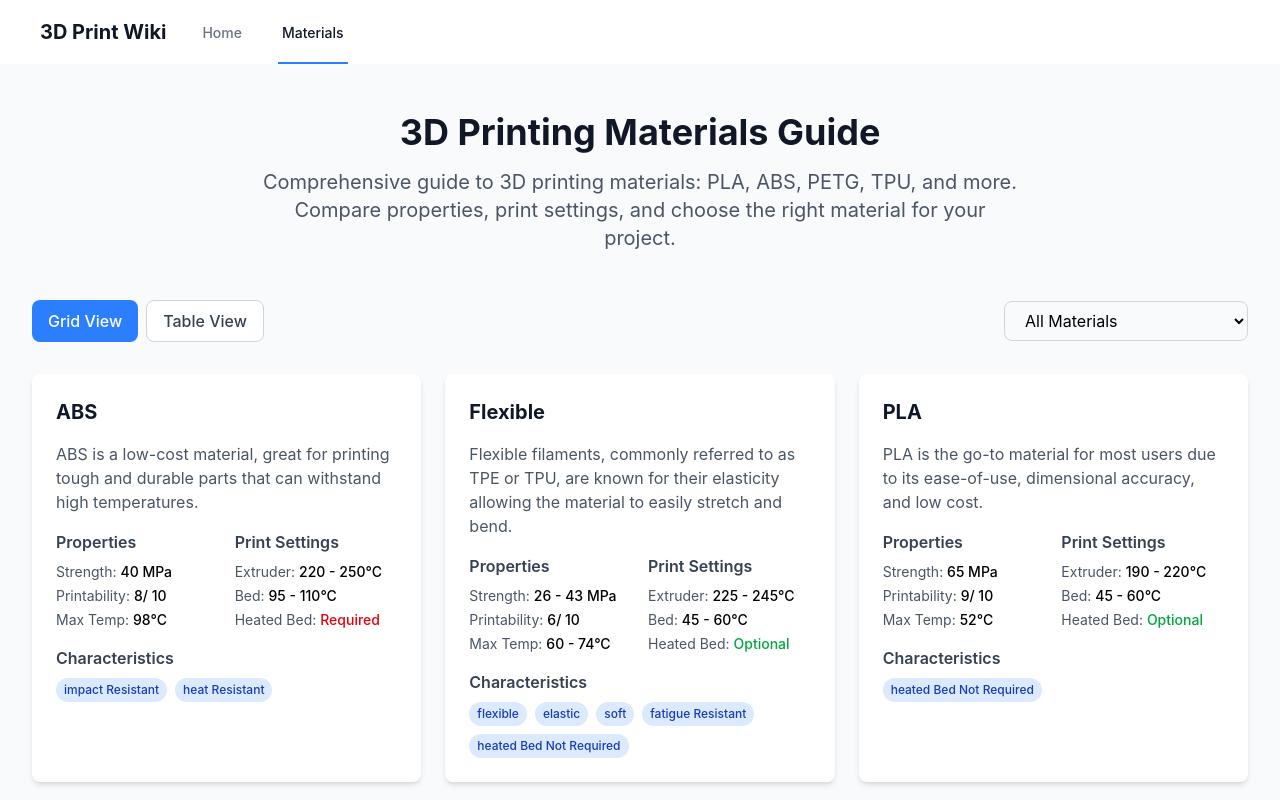
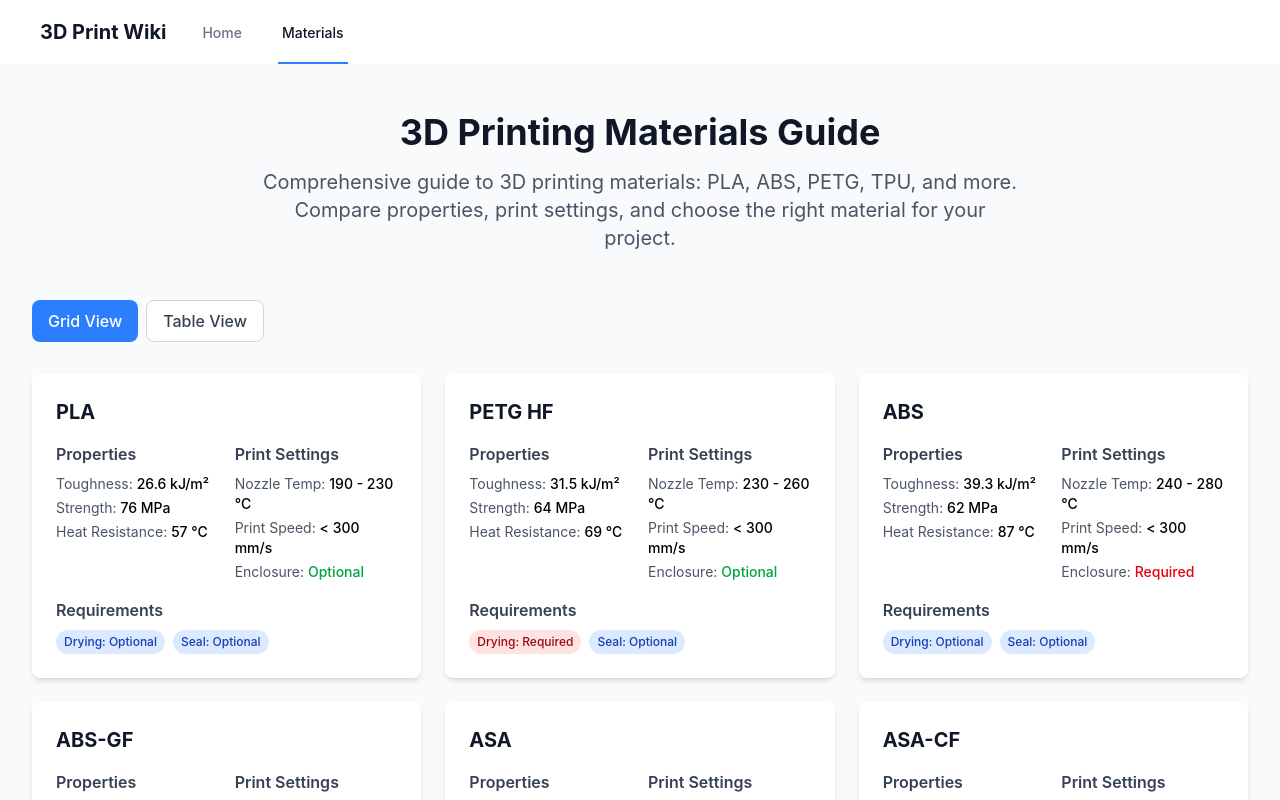
Before and after one commit to pgpavlides/3dprintwiki, a React (Vite) app: page /materials in a window 1280 px wide. Shown: the top 800 px of the page. Built offline with nearby package versions, Linux system fonts and the light colour scheme.

Commit message:
grid_bamboo

```diff
--- /dev/null
+++ b/src/components/BambuMaterialCard.tsx
@@ -0,0 +1,74 @@
+import React from 'react';
+import type { BambuMaterialProperties } from '../types/bambuMaterials';
+
+interface BambuMaterialCardProps {
+  material: BambuMaterialProperties;
+}
+
+export const BambuMaterialCard: React.FC<BambuMaterialCardProps> = ({ material }) => {
+  return (
+    <div className="bg-white rounded-lg shadow-md hover:shadow-lg transition-all duration-200 p-6">
+      <h3 className="text-xl font-bold text-gray-900 mb-4">{material.name}</h3>
+
+      <div className="grid grid-cols-2 gap-4">
+        <div>
+          <h4 className="font-semibold text-gray-700 mb-2">Properties</h4>
+          <ul className="space-y-1 text-sm">
+            <li>
+              <span className="text-gray-600">Toughness:</span>{' '}
+              <span className="font-medium">{material.properties.toughness}</span>
+            </li>
+            <li>
+              <span className="text-gray-600">Strength:</span>{' '}
+              <span className="font-medium">{material.properties.strength}</span>
+            </li>
+            <li>
+              <span className="text-gray-600">Heat Resistance:</span>{' '}
+              <span className="font-medium">{material.properties.heatResistance}</span>
+            </li>
+          </ul>
+        </div>
+
+        <div>
+          <h4 className="font-semibold text-gray-700 mb-2">Print Settings</h4>
+          <ul className="space-y-1 text-sm">
+            <li>
+              <span className="text-gray-600">Nozzle Temp:</span>{' '}
+              <span className="font-medium">{material.printerSettings.nozzleTemperature}</span>
+            </li>
+            <li>
+              <span className="text-gray-600">Print Speed:</span>{' '}
+              <span className="font-medium">{material.printerSettings.printSpeed}</span>
+            </li>
+            <li>
+              <span className="text-gray-600">Enclosure:</span>{' '}
+              <span className={`font-medium ${material.printerSettings.enclosureRequired === 'Required' ? 'text-red-600' : 'text-green-600'}`}>
+                {material.printerSettings.enclosureRequired}
+              </span>
+            </li>
+          </ul>
+        </div>
+      </div>
+
+      <div className="mt-4">
+        <h4 className="font-semibold text-gray-700 mb-2">Requirements</h4>
+        <div className="flex flex-wrap gap-2">
+          <span className={`px-2 py-1 rounded-full text-xs font-medium ${
+            material.preprinting.dryingRequired === 'Required'
+              ? 'bg-red-100 text-red-800'
+              : 'bg-blue-100 text-blue-800'
+          }`}>
+            Drying: {material.preprinting.dryingRequired}
+          </span>
+          <span className={`px-2 py-1 rounded-full text-xs font-medium ${
+            material.postprinting.sealWithDesiccant === 'Required'
+              ? 'bg-red-100 text-red-800'
+              : 'bg-blue-100 text-blue-800'
+          }`}>
+            Seal: {material.postprinting.sealWithDesiccant}
+          </span>
+        </div>
+      </div>
+    </div>
+  );
+};
--- a/src/components/index.ts
+++ b/src/components/index.ts
@@ -2,3 +2,4 @@ export { MaterialCard } from './MaterialCard';
 export { MaterialsTable } from './MaterialsTable';
 export { ProgressBar } from './ProgressBar';
 export { BambuMaterialsTable } from './BambuMaterialsTable';
+export { BambuMaterialCard } from './BambuMaterialCard';
--- a/src/routes/materials.tsx
+++ b/src/routes/materials.tsx
@@ -5,6 +5,7 @@ import { bambuMaterialData } from '../data/bambuMaterials';
 import { MaterialCard } from '../components/MaterialCard';
 import { MaterialsTable } from '../components/MaterialsTable';
 import { BambuMaterialsTable } from '../components/BambuMaterialsTable';
+import { BambuMaterialCard } from '../components/BambuMaterialCard';
 
 export const Route = createFileRoute('/materials')({
   component: MaterialsPage,
@@ -93,28 +94,13 @@ function MaterialsPage() {
               </button>
             </div>
           )}
-
-          {viewMode === 'grid' && (
-            <select
-              value={selectedFilter}
-              onChange={(e) => setSelectedFilter(e.target.value)}
-              className="px-4 py-2 border border-gray-300 rounded-lg focus:ring-blue-500 focus:border-blue-500"
-            >
-              <option value="">All Materials</option>
-              {allCharacteristics.map(characteristic => (
-                <option key={characteristic} value={characteristic}>
-                  {characteristic.replace(/([A-Z])/g, ' $1').trim()}
-                </option>
-              ))}
-            </select>
-          )}
         </div>
 
         {/* Content */}
         {viewMode === 'grid' ? (
           <div className="grid grid-cols-1 md:grid-cols-2 lg:grid-cols-3 gap-6">
-            {filteredMaterials.map(material => (
-              <MaterialCard
+            {bambuMaterialData.map(material => (
+              <BambuMaterialCard
                 key={material.name}
                 material={material}
               />
```
